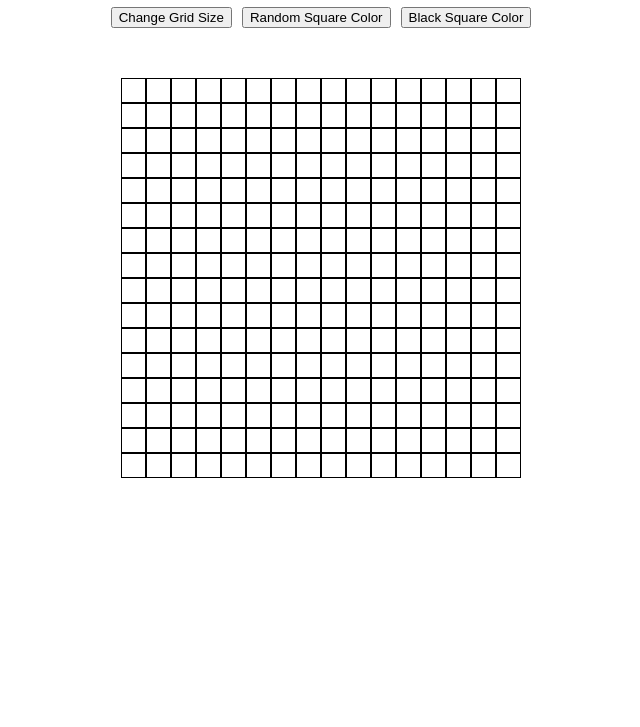
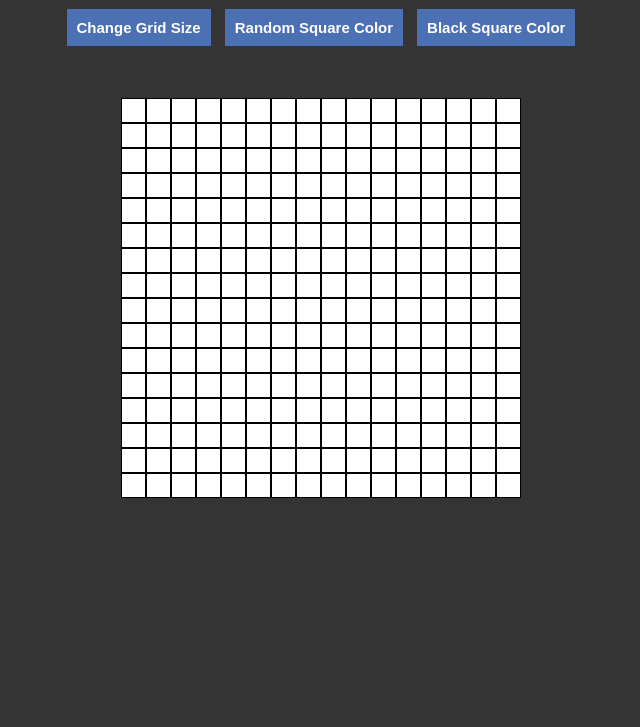
Before and after one commit to KhufuLintalou/Odin-Etch-a-Sketch, a plain HTML site: page index.html in a window 1280 px wide. Shown: the part 73-800 px from the top of the page, without its empty margins (319-959 px from the left). Drawn offline with Linux system fonts and the light colour scheme.

Commit message:
Added some light styling to the page.

```diff
--- a/style.css
+++ b/style.css
@@ -15,6 +15,7 @@
     border: 1px solid black;
     height: 25px;
     width: 25px;
+    background-color: white;
 }
 
 .grid {
@@ -24,6 +25,7 @@
 
 h1 {
     text-align: center;
+    color: white;
 }
 
 .button-container {
@@ -36,4 +38,24 @@ h1 {
 .random-color,
 .black-color {
     cursor: pointer;
+    padding: 10px;
+    background-color: rgb(76, 112, 180);
+    font-size: 15px;
+    color: white;
+    font-weight: bold;
+    border: 2px solid rgb(53, 52, 52); ;
 }
+.grid-size:hover,
+.random-color:hover,
+.black-color:hover {
+    border: 2px solid white;
+}
+.grid-size:active,
+.random-color:active,
+.black-color:active {
+    background-color: rgb(61, 89, 139);
+}
+
+body {
+    background-color: rgb(53, 52, 52);
+}
```
